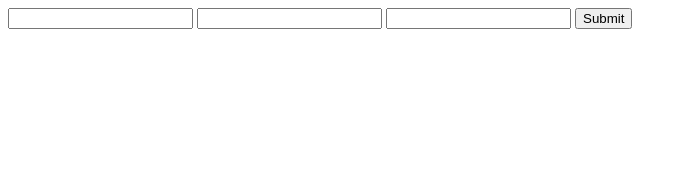
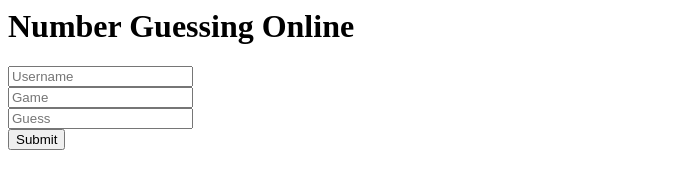
Before and after one commit to IssyDL/Ultimate-NGO, a plain HTML site: page index.html in a window 1280 px wide. Shown: the whole page, without its empty margins (0-687 px from the left). Drawn offline with Linux system fonts and the light colour scheme.

Commit message:
added placeholders and stuff :^)

```diff
--- a/index.html
+++ b/index.html
@@ -4,13 +4,17 @@
   <body>
     <div id="input">
 <!--      Where We Place Number, Username And Submit-->
-      <input type="text" class="username">
-      <input type="text" class="game">
-      <input type="text" class="guess">
+      <h1>Number Guessing Online</h1>
+      <input type="text" class="username" placeholder="Username">
+      <br>
+      <input type="text" class="game" placeholder="Game">
+      <br>
+      <input type="text" class="guess" placeholder="Guess">
+      <br>
       <input type="submit">
     </div>
     <div id="ouput">
-<!--      wher the output gose-->
+<!--      where the output goes-->
     </div>
     <div id="scripts">
       <script type="text/javascript" src="jquery/dist/jquery.js"></script>
```
